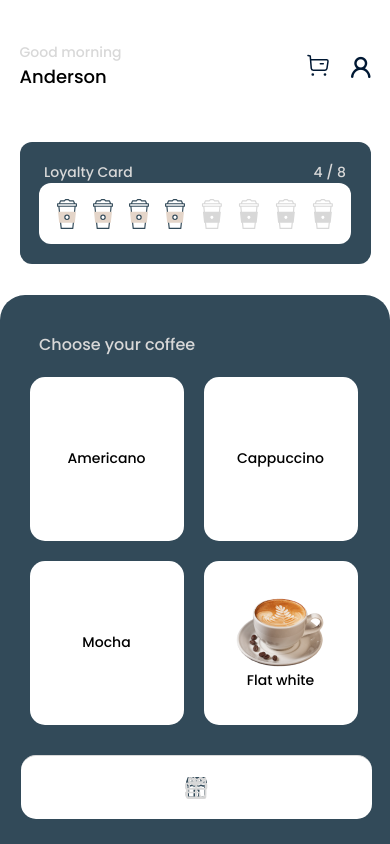
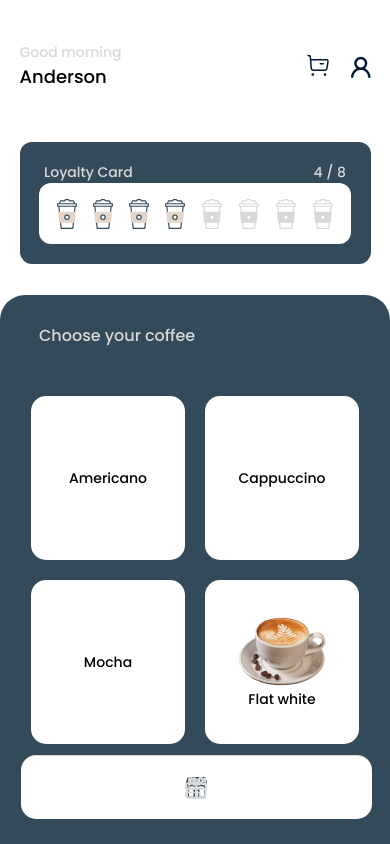
Before and after one commit to Neel-shetty/react-native-coffee, a React Native app: screen /HomeScreen in a window 390 px wide. Built offline with nearby package versions, Linux system fonts and the light colour scheme; grey boxes are pictures that could not be loaded; what expo-linking would draw is missing.

Commit message:
homescreen fixes

```diff
--- a/src/components/HomeScreenComponents/Menu.tsx
+++ b/src/components/HomeScreenComponents/Menu.tsx
@@ -22,7 +22,7 @@ const Menu = () => {
       <View style={styles.titleContainer}>
         <Text style={styles.title}>Choose your coffee</Text>
       </View>
-      <View style={{ height: 390, width: width * 0.9, marginBottom: 50 }}>
+      <View style={{flex:5,alignItems:'center',justifyContent:"center" ,height: 390, width: width * 0.9, marginBottom: 50 }}>
         <FlatList
           data={menu}
           renderItem={({ item }) => {
@@ -61,6 +61,8 @@ const styles = StyleSheet.create({
     alignItems: "flex-start",
     width: width * 0.8,
     paddingBottom: 10,
+    flex:1,
+    justifyContent:"center",
   },
   title: {
     color: "#D8D8D8",
```
